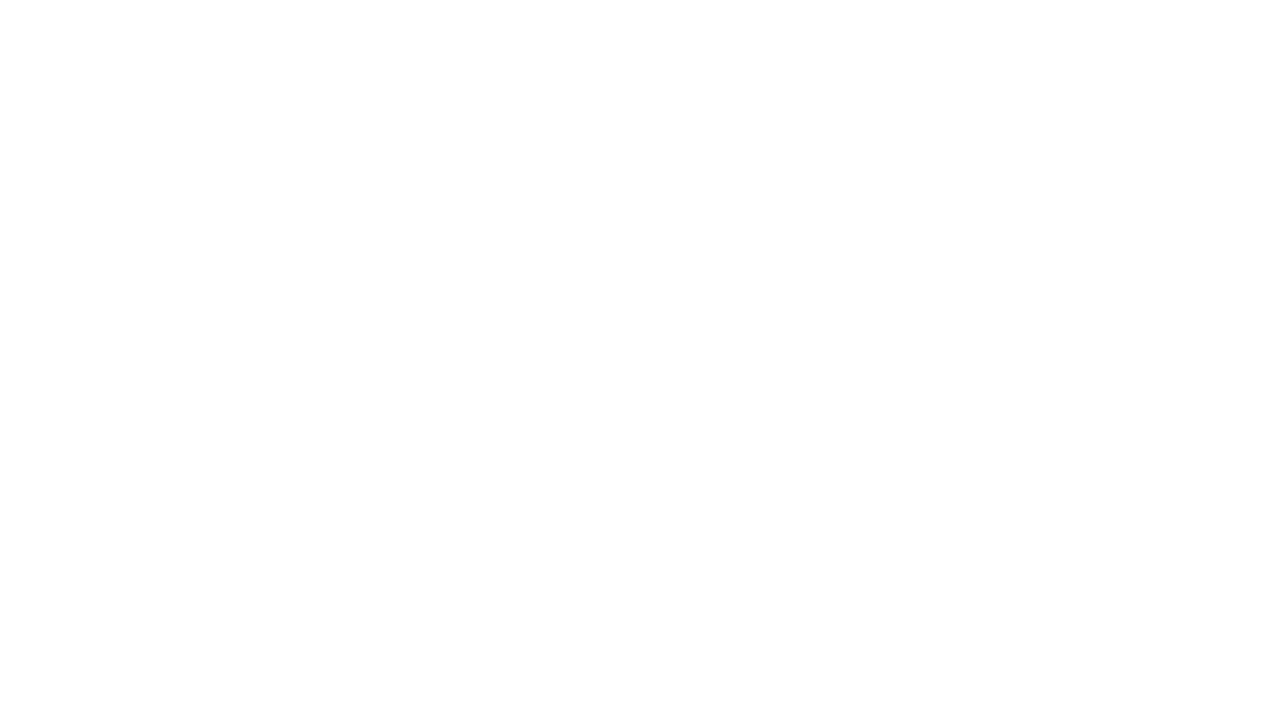
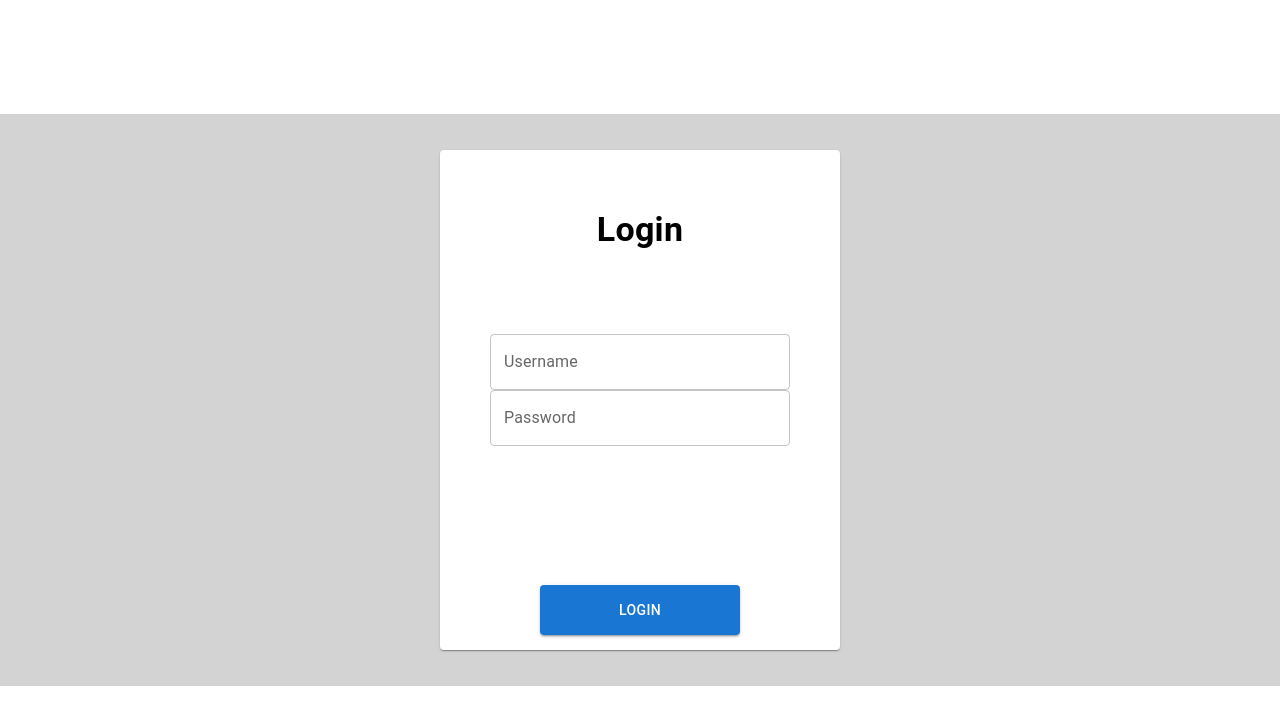
Before and after one commit to CMPUT404W23T20/CMPUT404W23T20, a React (Create React App) app in the folder frontend/: page /Login in a window 1280 px wide. Before the commit this address had no page. Shown: the top 724 px of the page. Built offline with nearby package versions, Linux system fonts and the light colour scheme.

Commit message:
added simple login page

```diff
--- a/frontend/src/App.js
+++ b/frontend/src/App.js
@@ -5,6 +5,7 @@ import Profile from './Components/Profile';
 import Friends from './Components/Friends';
 import Posts from './Components/Posts';
 import Comments from './Components/Comments';
+import Login from './Components/Login';
 import { BrowserRouter, Route, Routes } from "react-router-dom";
 
 function App() {
@@ -13,6 +14,7 @@ function App() {
       <Box className="App">
         <Routes>
           <Route path="/" element={<Home />} />
+          <Route path="/Login" element={<Login />} />
           <Route path="/profile" element={<Profile />} />
           <Route path="/friends" element={<Friends />} />
           <Route path="/posts" element={<Posts />} />
--- /dev/null
+++ b/frontend/src/Components/Login.js
@@ -0,0 +1,59 @@
+import { Box, Button, Card, TextField, Typography } from '@mui/material';
+import axois from 'axios';
+import React from 'react';
+
+
+
+function Login() {
+
+    const [invalid, setInvalid] = React.useState(false);
+
+    const handleLogin = () => {
+        axois.post("http://localhost:8000/api/login", {
+            username: "admin",
+            password: "admin"
+        }).then((response) => {
+            if (response.status === 200) {
+                localStorage.setItem("token", response.data.token);
+            }
+        }).catch((error) => {
+            setInvalid(true);
+            console.log(error);
+        })
+
+    }
+
+    return (
+        <Box sx={{height: "100vh",width: "100%",display: "flex",flexDirection: "column",justifyContent: "center",alignItems: "center",}}>
+            <Box sx={{flex: 1,width: "100%",display: "flex",flexDirection: "column",justifyContent: "center",}}>
+            </Box>
+                <Box sx={{flex: 5,width: "100%",backgroundColor: "lightgrey",alignItems: "center",display: "flex",justifyContent: "center",}}>
+                    <Box sx={{zIndex: 1,height: "400px",width: "400px",display: "flex",justifyContent: "right",alignItems: "center",}}>
+                        <Card sx={{height: "500px",width: "500px",display: "flex",flexDirection: "column",justifyContent: "center",alignItems: "center",backgroundColor: "white",}}>
+                            <Box sx={{flex: 2,display: "flex",flexDirection: "column",justifyContent: "center",alignItems: "center",}}>
+                                <Typography variant="h4" sx={{ fontWeight: "bold", color: "black" }}>
+                                    Login
+                                </Typography>
+                            </Box>
+                            <Box sx={{flex: 2,display: "flex",flexDirection: "column",justifyContent: "center",alignItems: "center",marginBottom: "25%", }}>
+                                <Typography variant="h6" sx={{ fontWeight: "bold", color: "red" }}>
+                                    {invalid ? "Invalid Username or Password" : ""}
+                                </Typography>
+                                <TextField sx={{width: "300px",}} id="outlined-basic" label="Username" variant="outlined" onChange={() => setInvalid(false)} onKeyPress={(e) => {if (e.key === 'Enter') {handleLogin()}}}/>
+                                <TextField sx={{width: "300px",}} id="outlined-basic" label="Password" variant="outlined" onChange={() => setInvalid(false)} type='password' onKeyPress={(e) => {if (e.key === 'Enter') {handleLogin()}}}/>
+                            </Box>
+                            <Box sx={{flex: 1,display: "flex",flexDirection: "column",justifyContent: "center",alignItems: "center",}}>
+                                <Button sx={{width: "200px", height: "50px"}} variant="contained" color="primary" onClick= {() => handleLogin()}>
+                                    Login
+                                </Button>
+                            </Box>
+                        </Card>
+                    </Box>
+                </Box>
+            <Box sx={{flex: 1,width: "100%",display: "flex",flexDirection: "column",justifyContent: "center",alignItems: "center",}}>
+            </Box>
+        </Box>
+    )
+}
+
+export default Login;
--- a/frontend/src/Components/Nav.js
+++ b/frontend/src/Components/Nav.js
@@ -3,7 +3,6 @@ import {
     Drawer,
     List,
     ListItem,
-    ListItemIcon,
     ListItemText,
   } from "@mui/material";
 import { useNavigate } from "react-router-dom";
```
Also changed, not shown: 1 other file (tests, documents, lock files or other folders).
